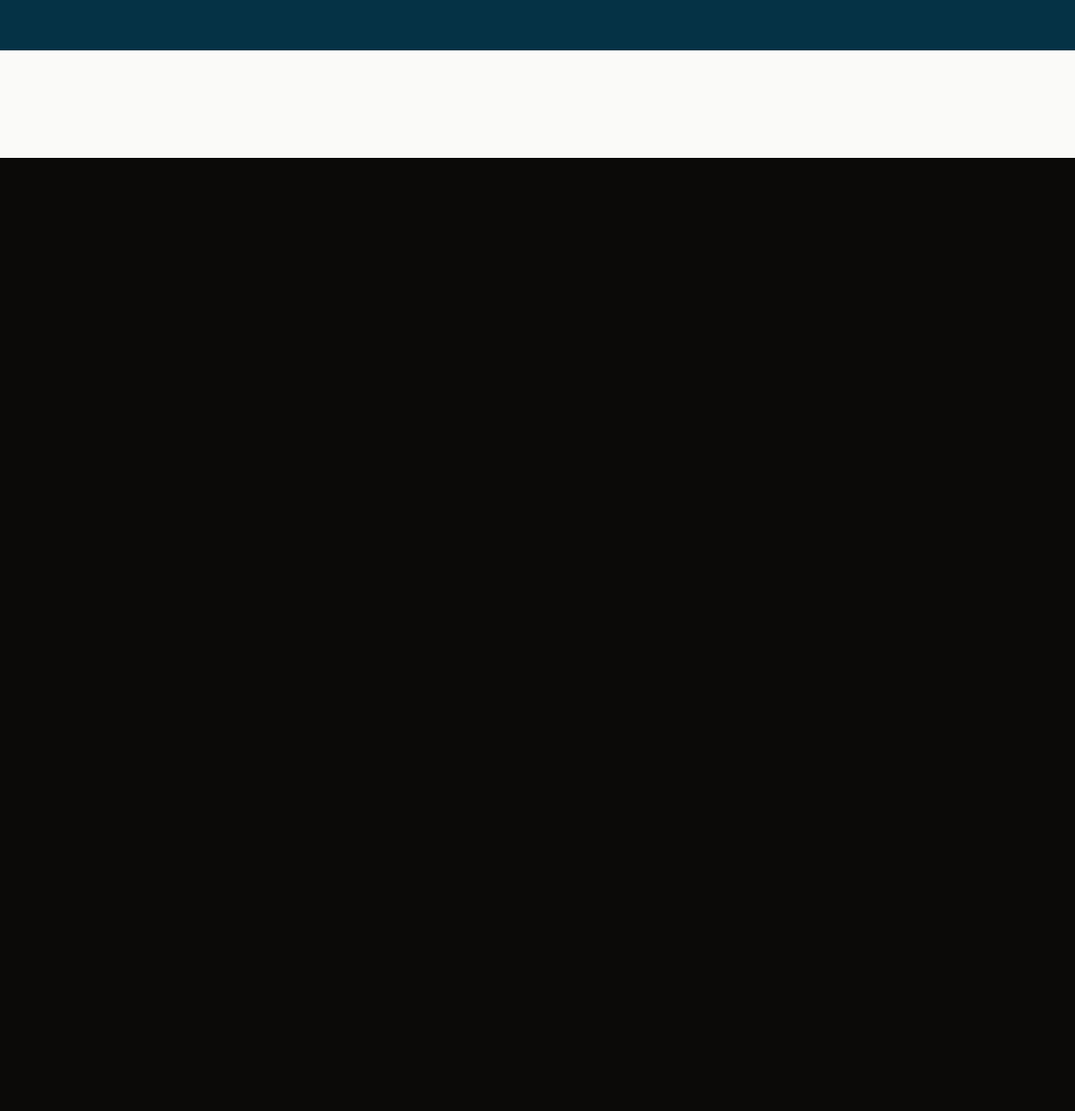
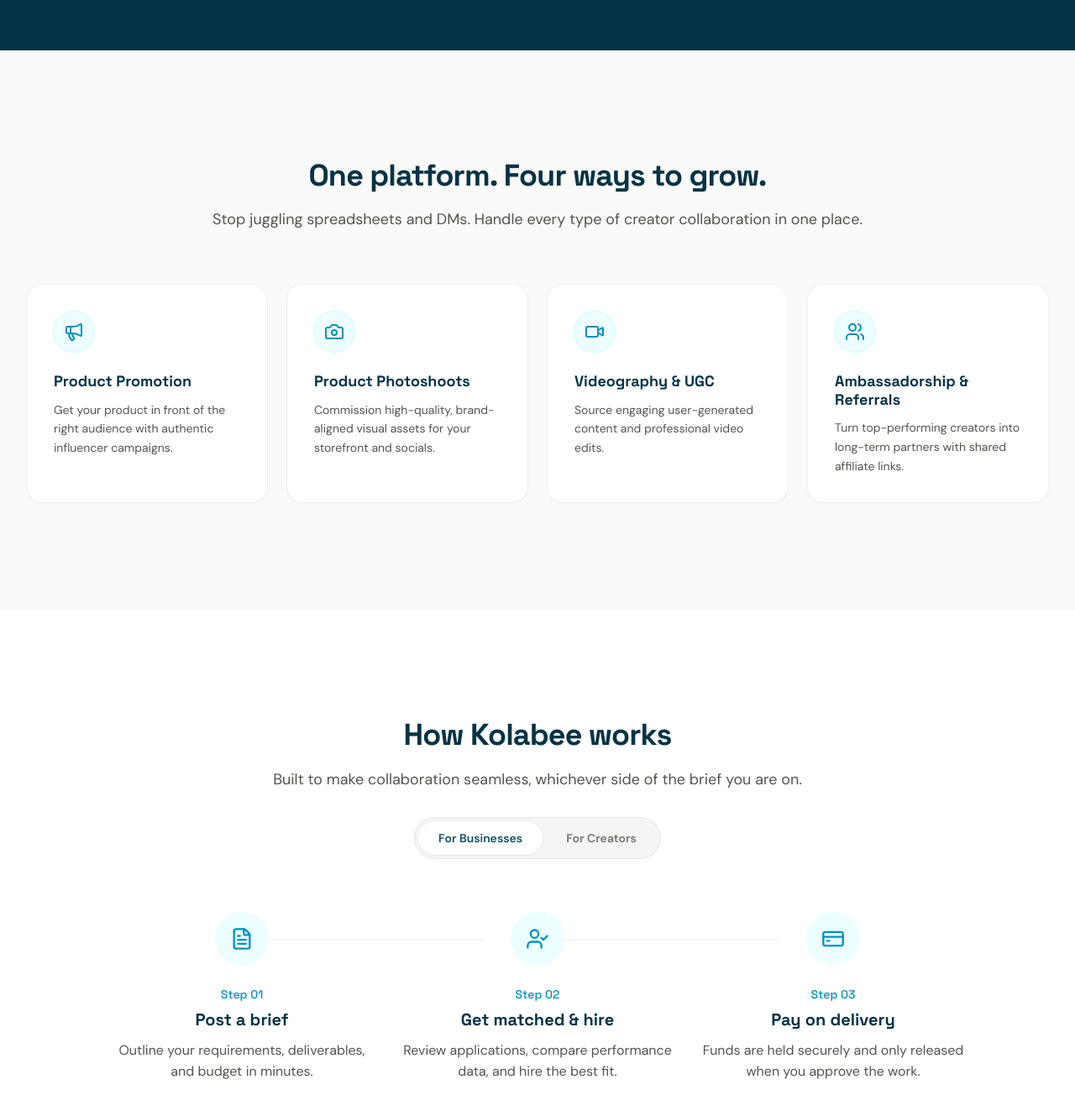
Before and after one commit to ah-nd-naf/Kolabee_Frontend, a Next.js app: page / in a window 1280 px wide. Shown: the part 705-2028 px from the top of the page at 84% size. Before the commit the page ends 893 px from the top, so only its background shows below. Built offline with nearby package versions, Linux system fonts and the light colour scheme.

Commit message:
feat: implement landing page with hero, service categories, and interactive process switcher

```diff
--- a/src/app/page.tsx
+++ b/src/app/page.tsx
@@ -1,82 +1,102 @@
 "use client";
 
-import { motion } from "framer-motion";
-import { ArrowRight, Sparkles } from "lucide-react";
+import { useState } from "react";
+import { motion, AnimatePresence } from "framer-motion";
+import {
+  ArrowRight,
+  Sparkles,
+  Megaphone,
+  Camera,
+  Video,
+  Users,
+  FileText,
+  UserCheck,
+  CreditCard,
+  UserCircle,
+  Briefcase,
+  Banknote
+} from "lucide-react";
 import Link from "next/link";
 
 export default function LandingPage() {
-  // We define a consistent easing curve as requested in the roadmap
+  const [activePersona, setActivePersona] = useState<"business" | "creator">("business");
+
+  // Consistent easing curve applied across all animations
   const customEasing = [0.16, 1, 0.3, 1];
 
-  const containerVariants = {
+  // --- Hero Animations ---
+  const heroContainerVariants = {
     hidden: { opacity: 0 },
     visible: {
       opacity: 1,
-      transition: {
-        staggerChildren: 0.15,
-        delayChildren: 0.1,
-      },
+      transition: { staggerChildren: 0.15, delayChildren: 0.1 },
     },
   };
 
-  const itemVariants = {
+  const heroItemVariants = {
     hidden: { opacity: 0, y: 20 },
-    visible: {
-      opacity: 1,
-      y: 0,
-      transition: { duration: 0.8, ease: customEasing },
-    },
+    visible: { opacity: 1, y: 0, transition: { duration: 0.8, ease: customEasing } },
+  };
+
+  // --- Service Category Animations ---
+  const servicesContainerVariants = {
+    hidden: { opacity: 0 },
+    visible: { opacity: 1, transition: { staggerChildren: 0.15 } },
+  };
+
+  const serviceCardVariants = {
+    hidden: { opacity: 0, y: 40 },
+    visible: { opacity: 1, y: 0, transition: { duration: 0.8, ease: customEasing } },
+  };
+
+  const services = [
+    { title: "Product Promotion", description: "Get your product in front of the right audience with authentic influencer campaigns.", icon: Megaphone },
+    { title: "Product Photoshoots", description: "Commission high-quality, brand-aligned visual assets for your storefront and socials.", icon: Camera },
+    { title: "Videography & UGC", description: "Source engaging user-generated content and professional video edits.", icon: Video },
+    { title: "Ambassadorship & Referrals", description: "Turn top-performing creators into long-term partners with shared affiliate links.", icon: Users },
+  ];
+
+  // --- How It Works Data ---
+  const flowData = {
+    business: [
+      { step: "01", title: "Post a brief", description: "Outline your requirements, deliverables, and budget in minutes.", icon: FileText },
+      { step: "02", title: "Get matched & hire", description: "Review applications, compare performance data, and hire the best fit.", icon: UserCheck },
+      { step: "03", title: "Pay on delivery", description: "Funds are held securely and only released when you approve the work.", icon: CreditCard },
+    ],
+    creator: [
+      { step: "01", title: "Build your profile", description: "Showcase your portfolio, rates, and past performance metrics.", icon: UserCircle },
+      { step: "02", title: "Get matched to briefs", description: "Apply to open campaigns or receive direct invites from top brands.", icon: Briefcase },
+      { step: "03", title: "Deliver & get paid", description: "Submit your work and get paid reliably. No chasing invoices.", icon: Banknote },
+    ]
   };
 
   return (
     <main className="min-h-screen bg-stone-50 text-stone-900">
-      {/* Hero Section - Using the dark #083344 (cyan-950) theme requested */}
+
+      {/* 1. Hero Section */}
       <section className="relative overflow-hidden bg-cyan-950 px-6 pt-32 pb-40 text-center sm:pt-40 sm:pb-48 lg:px-8">
-
-        {/* Subtle background gradient mesh/noise representation */}
         <div className="absolute inset-0 -z-10 bg-[radial-gradient(ellipse_80%_80%_at_50%_-20%,rgba(6,182,212,0.15),rgba(255,255,255,0))]" />
-
-        <motion.div
-          className="mx-auto max-w-3xl"
-          variants={containerVariants}
-          initial="hidden"
-          animate="visible"
-        >
-          <motion.div variants={itemVariants} className="mb-8 flex justify-center">
+        <motion.div className="mx-auto max-w-3xl" variants={heroContainerVariants} initial="hidden" animate="visible">
+          <motion.div variants={heroItemVariants} className="mb-8 flex justify-center">
             <span className="inline-flex items-center gap-2 rounded-full bg-cyan-900/50 px-4 py-1.5 text-sm font-medium text-cyan-200 ring-1 ring-cyan-700/50">
               <Sparkles className="h-4 w-4" />
               <span>Matched to your brand, not just your budget.</span>
             </span>
           </motion.div>
-
-          <motion.div variants={itemVariants}>
-            <h1 className="font-heading text-5xl font-bold tracking-tight text-white sm:text-7xl">
-              Everything a product launch needs
-            </h1>
+          <motion.div variants={heroItemVariants}>
+            <h1 className="font-heading text-5xl font-bold tracking-tight text-white sm:text-7xl">Everything a product launch needs</h1>
           </motion.div>
-
-          <motion.div variants={itemVariants}>
-            <p className="mt-6 text-lg leading-8 text-cyan-100 sm:text-xl">
-              Kolabee connects businesses with top-tier creators for product promotion, photoshoots, and referral programs. One simple platform. Shared data.
-            </p>
+          <motion.div variants={heroItemVariants}>
+            <p className="mt-6 text-lg leading-8 text-cyan-100 sm:text-xl">Kolabee connects businesses with top-tier creators for product promotion, photoshoots, and referral programs. One simple platform. Shared data.</p>
           </motion.div>
-
-          <motion.div variants={itemVariants} className="mt-10 flex items-center justify-center gap-x-6">
+          <motion.div variants={heroItemVariants} className="mt-10 flex items-center justify-center gap-x-6">
             <motion.div whileHover={{ scale: 1.05 }} whileTap={{ scale: 0.95 }}>
-              <Link
-                href="/dashboard"
-                className="group flex items-center gap-2 rounded-full bg-cyan-500 px-6 py-3.5 text-sm font-semibold text-white shadow-sm hover:bg-cyan-400 focus-visible:outline focus-visible:outline-2 focus-visible:outline-offset-2 focus-visible:outline-cyan-400"
-              >
-                Post a Brief
-                <ArrowRight className="h-4 w-4 transition-transform group-hover:translate-x-1" />
+              <Link href="/dashboard" className="group flex items-center gap-2 rounded-full bg-cyan-500 px-6 py-3.5 text-sm font-semibold text-white shadow-sm hover:bg-cyan-400 focus-visible:outline focus-visible:outline-2 focus-visible:outline-offset-2 focus-visible:outline-cyan-400">
+                Post a Brief <ArrowRight className="h-4 w-4 transition-transform group-hover:translate-x-1" />
               </Link>
             </motion.div>
-
             <motion.div whileHover={{ scale: 1.05 }} whileTap={{ scale: 0.95 }}>
-              <Link
-                href="/dashboard"
-                className="text-sm font-semibold leading-6 text-cyan-100 hover:text-white transition-colors"
-              >
+              <Link href="/dashboard" className="text-sm font-semibold leading-6 text-cyan-100 hover:text-white transition-colors">
                 Join as a Creator <span aria-hidden="true">→</span>
               </Link>
             </motion.div>
@@ -84,8 +104,98 @@
         </motion.div>
       </section>
 
-      {/* Placeholder for the next section to ensure scrolling works */}
-      <div className="h-32 bg-stone-50" />
+      {/* 2. Service Categories Section */}
+      <section className="px-6 py-24 sm:py-32 lg:px-8">
+        <div className="mx-auto max-w-7xl">
+          <motion.div initial={{ opacity: 0, y: 20 }} whileInView={{ opacity: 1, y: 0 }} viewport={{ once: true, margin: "-100px" }} transition={{ duration: 0.8, ease: customEasing }} className="mb-16 text-center">
+            <h2 className="font-heading text-3xl font-bold tracking-tight text-cyan-950 sm:text-4xl">One platform. Four ways to grow.</h2>
+            <p className="mt-4 text-lg text-stone-600">Stop juggling spreadsheets and DMs. Handle every type of creator collaboration in one place.</p>
+          </motion.div>
+          <motion.div variants={servicesContainerVariants} initial="hidden" whileInView="visible" viewport={{ once: true, margin: "-100px" }} className="grid grid-cols-1 gap-6 sm:grid-cols-2 lg:grid-cols-4">
+            {services.map((service) => {
+              const Icon = service.icon;
+              return (
+                <motion.div key={service.title} variants={serviceCardVariants} whileHover={{ y: -8 }} className="group relative rounded-2xl bg-white p-8 ring-1 ring-stone-200/50 shadow-sm transition-shadow hover:shadow-xl">
+                  <div className="mb-6 inline-flex h-12 w-12 items-center justify-center rounded-xl bg-cyan-50 text-cyan-600 ring-1 ring-cyan-100 transition-colors group-hover:bg-cyan-600 group-hover:text-white">
+                    <Icon className="h-6 w-6" />
+                  </div>
+                  <h3 className="font-heading text-lg font-semibold text-cyan-950">{service.title}</h3>
+                  <p className="mt-3 text-sm text-stone-600 leading-relaxed">{service.description}</p>
+                </motion.div>
+              );
+            })}
+          </motion.div>
+        </div>
+      </section>
+
+      {/* 3. How It Works Section */}
+      <section className="bg-white px-6 py-24 sm:py-32 lg:px-8">
+        <div className="mx-auto max-w-7xl">
+          <motion.div initial={{ opacity: 0, y: 20 }} whileInView={{ opacity: 1, y: 0 }} viewport={{ once: true, margin: "-100px" }} transition={{ duration: 0.8, ease: customEasing }} className="mb-16 text-center">
+            <h2 className="font-heading text-3xl font-bold tracking-tight text-cyan-950 sm:text-4xl">How Kolabee works</h2>
+            <p className="mt-4 text-lg text-stone-600">Built to make collaboration seamless, whichever side of the brief you are on.</p>
+
+            {/* Interactive Toggle */}
+            <div className="mt-8 flex justify-center">
+              <div className="relative flex space-x-1 rounded-full bg-stone-100 p-1 ring-1 ring-stone-200">
+                {(["business", "creator"] as const).map((persona) => (
+                  <button
+                    key={persona}
+                    onClick={() => setActivePersona(persona)}
+                    className={`relative rounded-full px-6 py-2.5 text-sm font-semibold outline-none transition-colors ${
+                      activePersona === persona ? "text-cyan-900" : "text-stone-500 hover:text-stone-700"
+                    }`}
+                  >
+                    {activePersona === persona && (
+                      <motion.div
+                        layoutId="active-pill"
+                        className="absolute inset-0 rounded-full bg-white shadow-sm ring-1 ring-stone-200/50"
+                        transition={{ type: "spring", bounce: 0.2, duration: 0.6 }}
+                      />
+                    )}
+                    <span className="relative z-10 capitalize">For {persona === "business" ? "Businesses" : "Creators"}</span>
+                  </button>
+                ))}
+              </div>
+            </div>
+          </motion.div>
+
+          {/* Animated Steps Container */}
+          <div className="relative mx-auto max-w-5xl">
+            <AnimatePresence mode="wait">
+              <motion.div
+                key={activePersona}
+                initial={{ opacity: 0, y: 15 }}
+                animate={{ opacity: 1, y: 0 }}
+                exit={{ opacity: 0, y: -15 }}
+                transition={{ duration: 0.4, ease: customEasing }}
+                className="grid grid-cols-1 gap-8 md:grid-cols-3"
+              >
+                {flowData[activePersona].map((step, index) => {
+                  const Icon = step.icon;
+                  return (
+                    <div key={step.step} className="relative flex flex-col items-center text-center">
+                      <div className="mb-6 flex h-16 w-16 items-center justify-center rounded-full bg-cyan-50 text-cyan-600 ring-8 ring-white">
+                        <Icon className="h-7 w-7" />
+                      </div>
+                      {/* Connecting Line (hidden on mobile, visible on md+) */}
+                      {index !== flowData[activePersona].length - 1 && (
+                        <div className="absolute top-8 left-[60%] hidden h-[2px] w-[80%] bg-stone-100 md:block" />
+                      )}
+                      <h3 className="font-heading text-xl font-bold text-cyan-950">
+                        <span className="mb-2 block text-sm font-medium text-cyan-600">Step {step.step}</span>
+                        {step.title}
+                      </h3>
+                      <p className="mt-3 text-stone-600">{step.description}</p>
+                    </div>
+                  );
+                })}
+              </motion.div>
+            </AnimatePresence>
+          </div>
+        </div>
+      </section>
+
     </main>
   );
 }
```
